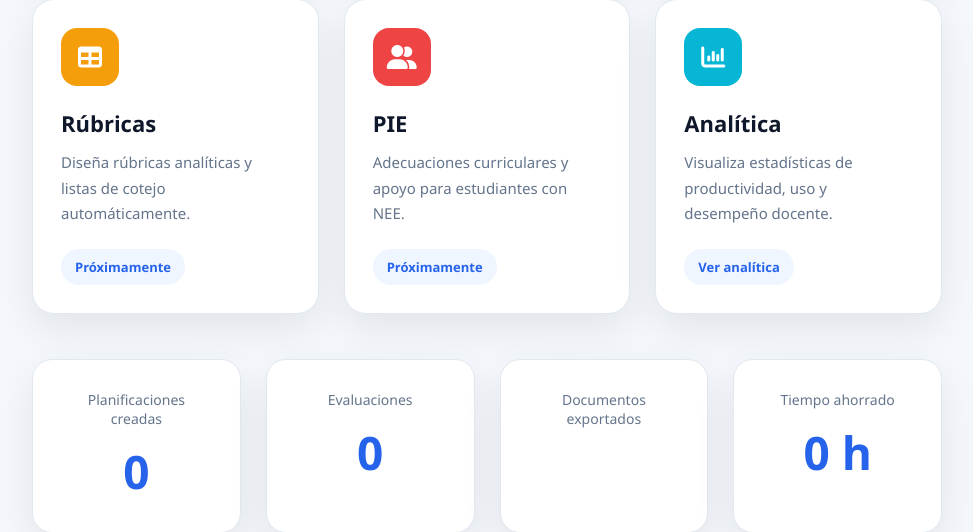
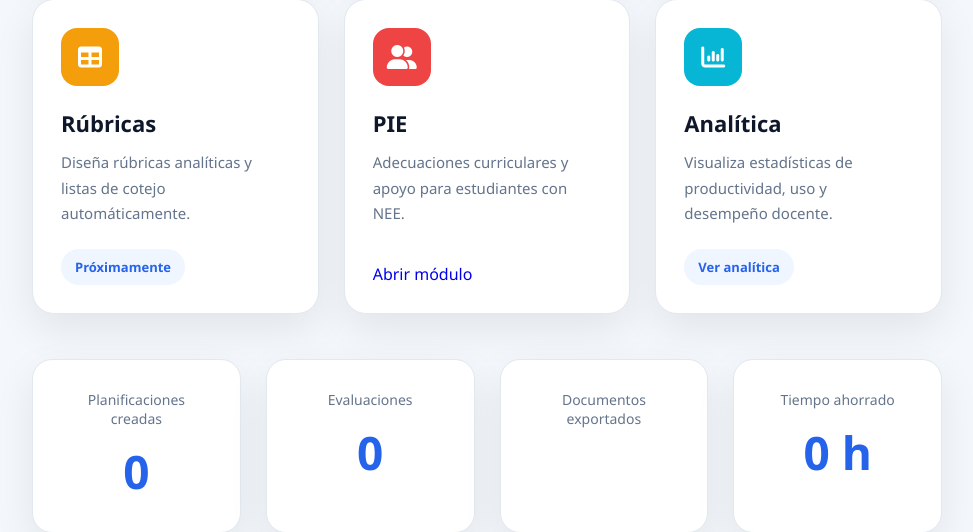
Before and after one commit to Arnaldo-hub/AulaMind-3.0, a Flask app: page / in a window 1280 px wide. Shown: the part 1678-2210 px from the top of the page, without its empty margins (298-1271 px from the left). Run offline with Flask 3, Linux system fonts and the light colour scheme; some libraries are stand-ins or nearby versions.

Commit message:
fix(dashboard): enlaces PIE sidebar y tarjeta

```diff
--- a/templates/dashboard.html
+++ b/templates/dashboard.html
@@ -127,7 +127,7 @@
 
             </a>
 
-            <a href="#">
+            <a href="/pie">
 
                 <i class="fa-solid fa-user-group"></i>
 
@@ -672,11 +672,7 @@
 
             </div>
 
-            <span class="coming-soon">
-
-                Próximamente
-
-            </span>
+            <a href="/pie" class="btn-module">Abrir módulo</a>
 
         </article>
 
```
